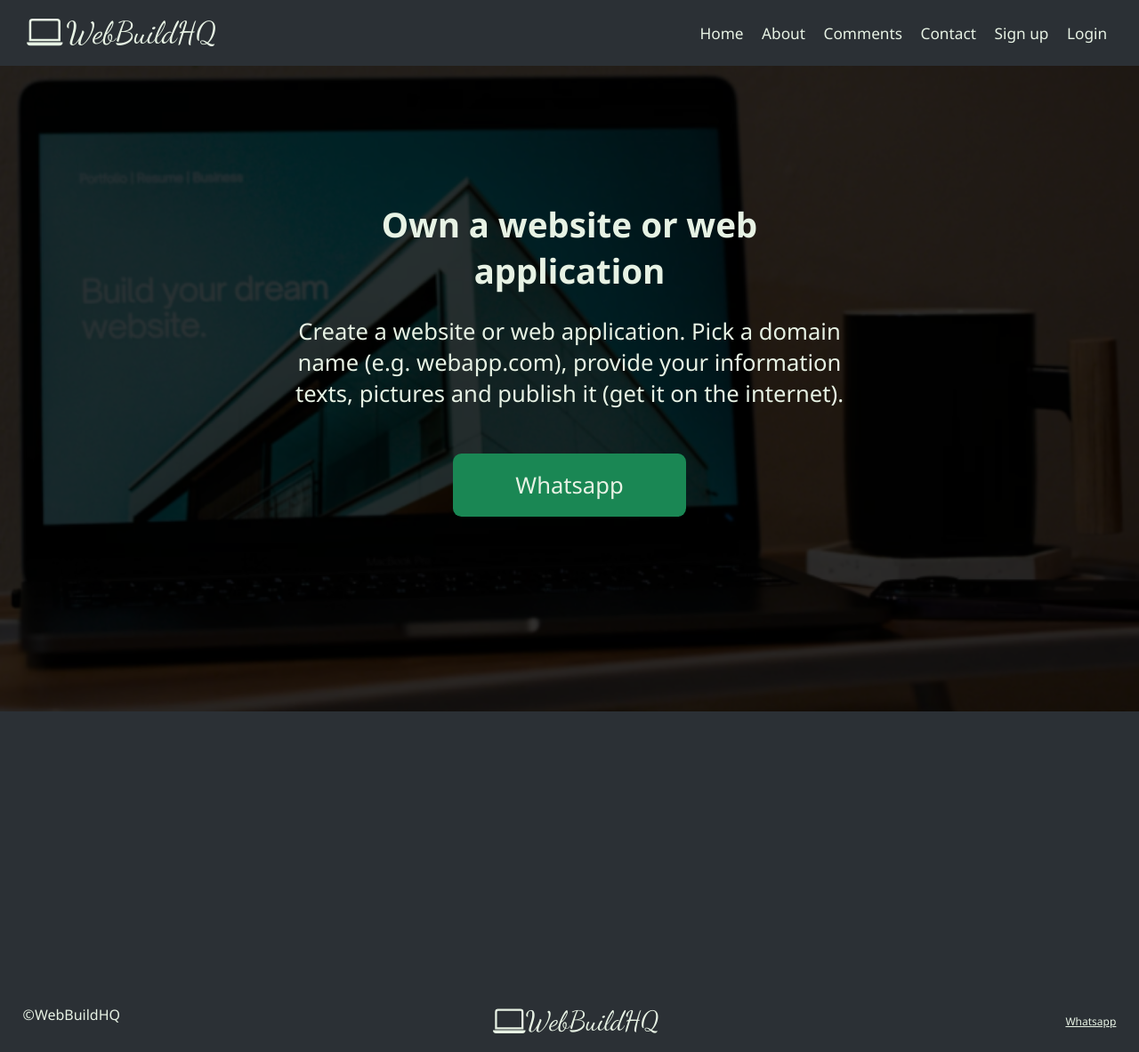
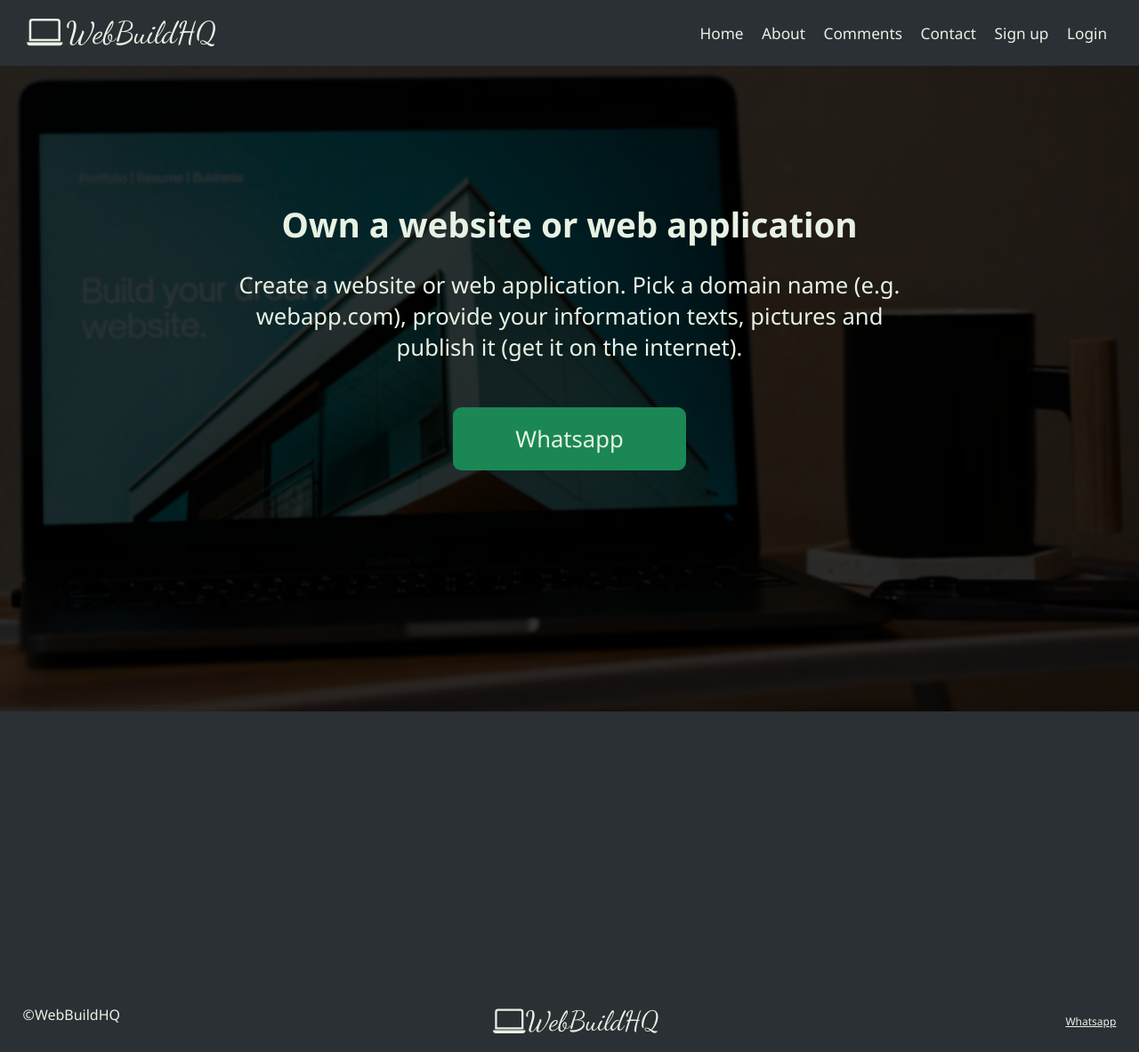
Before and after one commit to folajimiabolade/web-build-hq, a Python web app: template templates/home.html in a window 1280 px wide. Shown: the whole page at 89% size. Run offline with Jinja, Linux system fonts and the light colour scheme; the template is opened without the code that fills it, so the values that code supplies are empty; some web fonts are replaced.

Commit message:
increase hero text width from 50vw to 60vw

```diff
--- a/static/css/style.css
+++ b/static/css/style.css
@@ -162,7 +162,7 @@ a[type="button"].whatsapp {
         display: flex;
         flex-direction: column;
         min-height: 67vh;
-        padding: 0vh 25vw;
+        padding: 0vh 20vw;
         font-size: 3vw;
         margin-top: 4vw;
     }
@@ -1143,10 +1143,10 @@ a[type="button"].whatsapp {
         flex-direction: column;
         margin-top: 0vw;
         align-items: center;
-        padding: 15vh 25vw;
+        padding: 15vh 20vw;
         font-size: 2vw;
         margin-top: 0vh;
-        min-width: 50vw;
+        min-width: 60vw;
         min-height: 100vh;
     }
 
```
